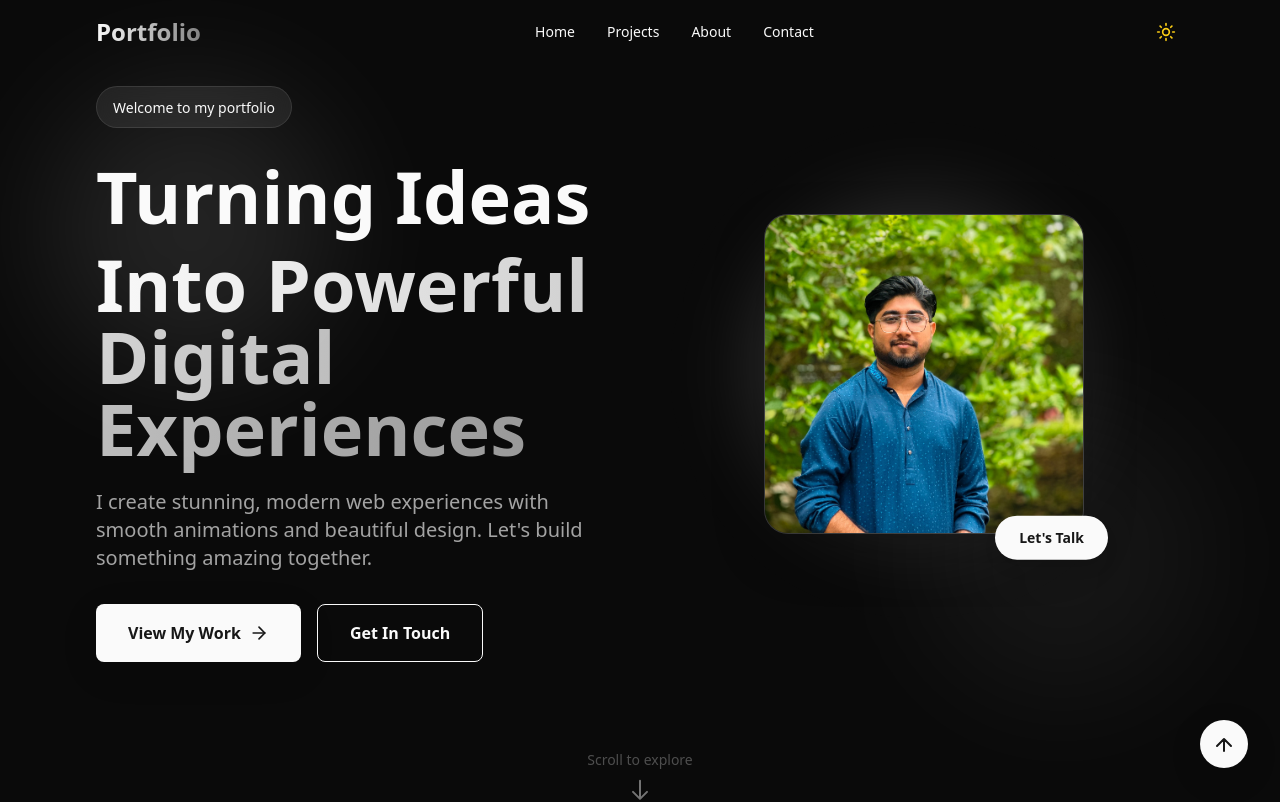
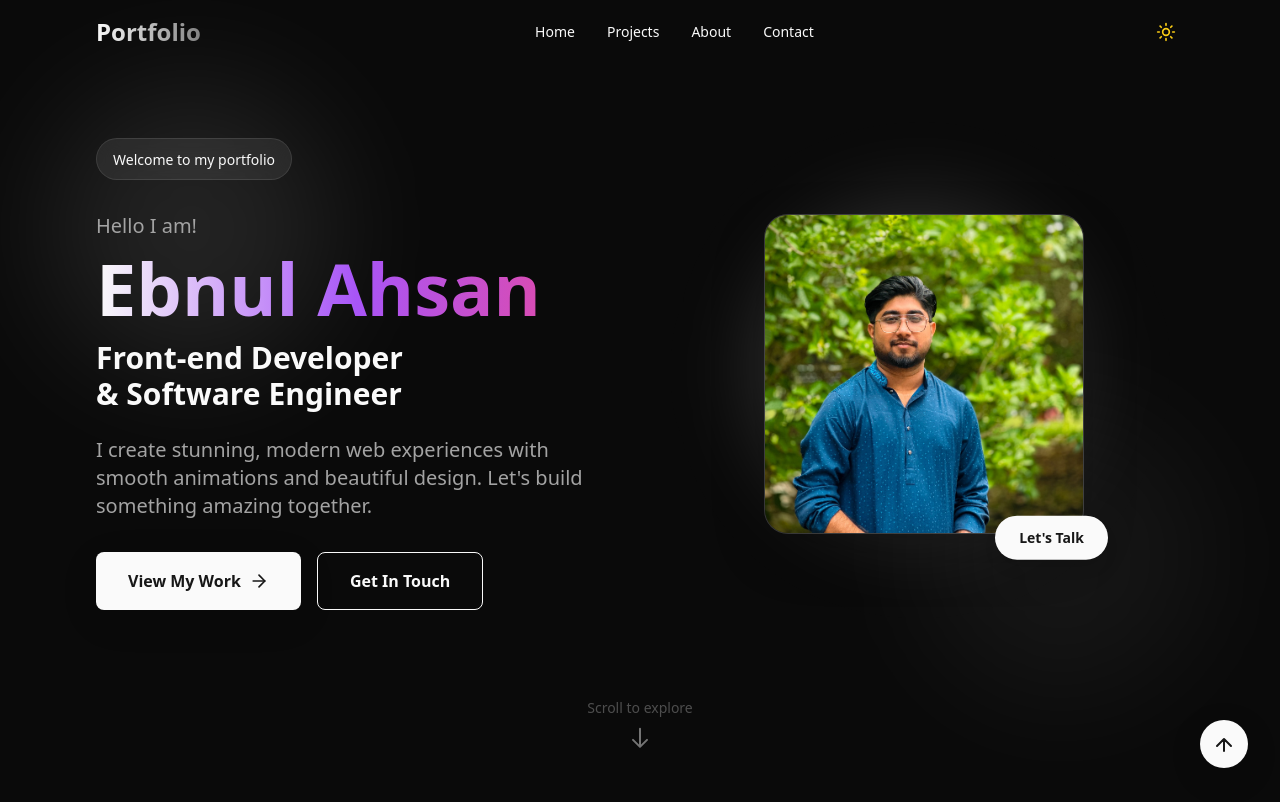
Before and after one commit to EbnulAhsan/portfolio-website, a Next.js app: page / in a window 1280 px wide. Shown: the top 802 px of the page. Built offline with nearby package versions, Linux system fonts and the light colour scheme.

Commit message:
edit hero section

```diff
--- a/components/hero.tsx
+++ b/components/hero.tsx
@@ -95,11 +95,16 @@ const Hero = () => {
             {/* Main Headline */}
             <motion.h1
               variants={slideVariants}
-              className="text-5xl sm:text-6xl lg:text-7xl font-bold mb-6 text-balance leading-tight"
+              className="mb-6 text-balance leading-tight"
             >
-              <span className="block mb-4">Turning Ideas</span>
-              <span className="bg-gradient-to-r from-primary via-primary/80 to-primary/60 bg-clip-text text-transparent">
-                Into Powerful Digital Experiences
+              <span className="block text-lg sm:text-xl font-medium text-muted-foreground mb-3">
+                Hello I am!
+              </span>
+              <span className="block text-5xl sm:text-6xl lg:text-7xl font-bold bg-gradient-to-r from-primary via-purple-500 to-pink-500 bg-clip-text text-transparent mb-4">
+                Ebnul Ahsan
+              </span>
+              <span className="block text-2xl sm:text-3xl font-semibold text-primary">
+                Front-end Developer & Software Engineer
               </span>
             </motion.h1>
 
```
